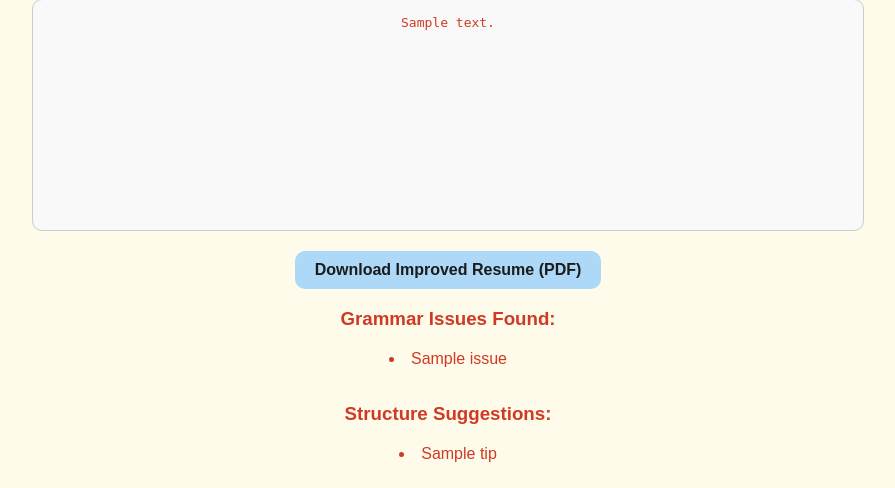
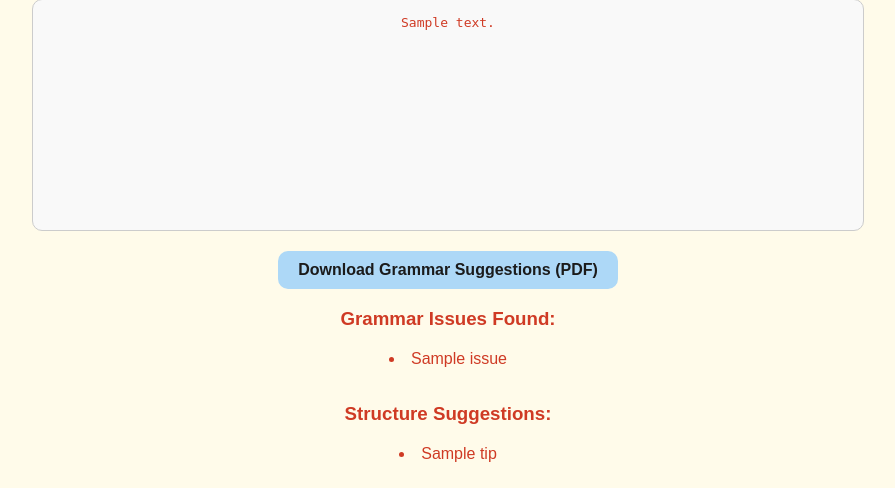
Before and after one commit to Bharat14Bhagnani/Resume-Critique-AI-Tool, a Flask app: template templates/index.html in a window 1280 px wide. Shown: the part 278-766 px from the top of the page, without its empty margins (192-1087 px from the left). Run offline with Flask 3, Linux system fonts and the light colour scheme; the template is opened without the code that fills it: most values are stand-ins (such as "Sample title", 1, 10 or a date in 2020).

Commit message:
Update index.html

```diff
--- a/templates/index.html
+++ b/templates/index.html
@@ -98,7 +98,7 @@
     <h2>Resume Feedback Preview:</h2>
     <div id="resume-preview">{{ resume_preview|safe }}</div>
     <a href="{{ url_for('download_file', filename=filename) }}" download>
-      Download Improved Resume (PDF)
+      Download Grammar Suggestions (PDF)
     </a>
     {% endif %} {% if grammar_issues %}
     <h3>Grammar Issues Found:</h3>
```
